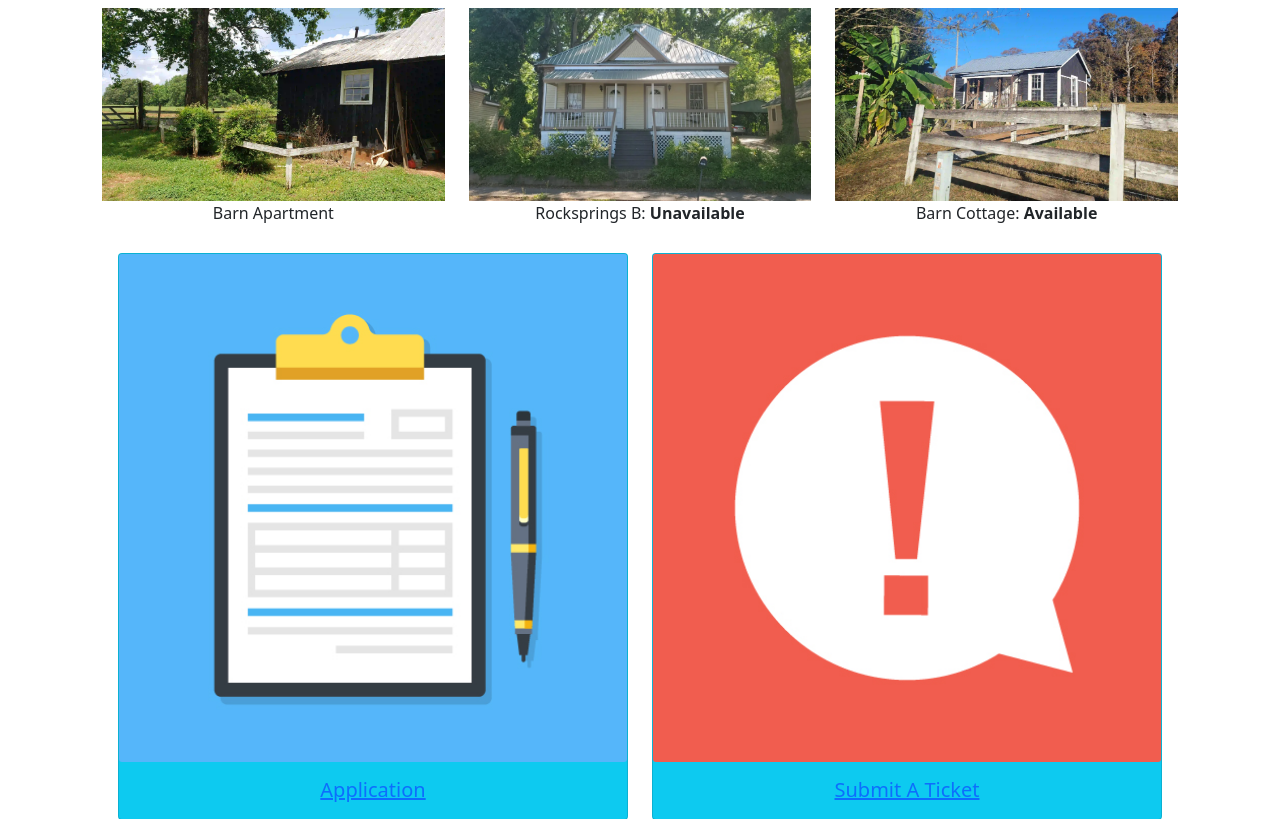
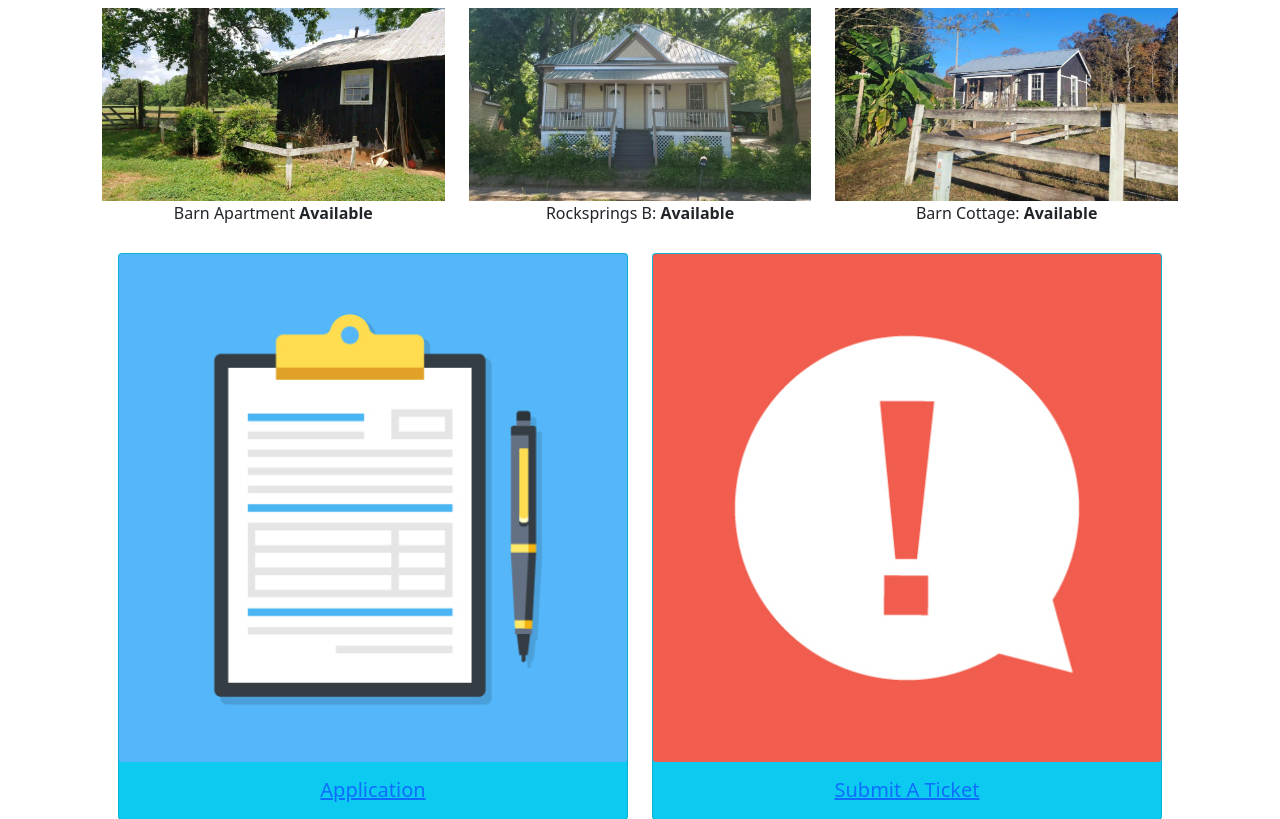
Before and after one commit to elisspace/pops, a PHP site: page / in a window 1280 px wide. Shown: the part 56-875 px from the top of the page. Run offline with PHP 8.4, Linux system fonts and the light colour scheme.

Commit message:
add availability

```diff
--- a/index.php
+++ b/index.php
@@ -12,11 +12,11 @@
     </div> -->
     <div class="col">
        <a href="p/barn.php"><img src="pics/barn/barn_front_0_perc.webp" class="d-block w-100" alt="Barn Apartment"></a>
-        Barn Apartment
+        Barn Apartment <b>Available</b>
     </div>
     <div class="col">
     <a href="p/rocksprings-b.php"><img src="pics/rocksprings/rocksprings-front-72-perc.webp" class="d-block w-100" alt="Rocksprings B"></a>
-        Rocksprings B: <b>Unavailable</b>
+        Rocksprings B: <b>Available</b>
     </div>
      <div class="col">
        <a href="p/cottage.php"> <img src="pics/cottage/cottage_front_0_perc.webp" class="d-block w-100" alt="Barn Cottage"></a>
```
